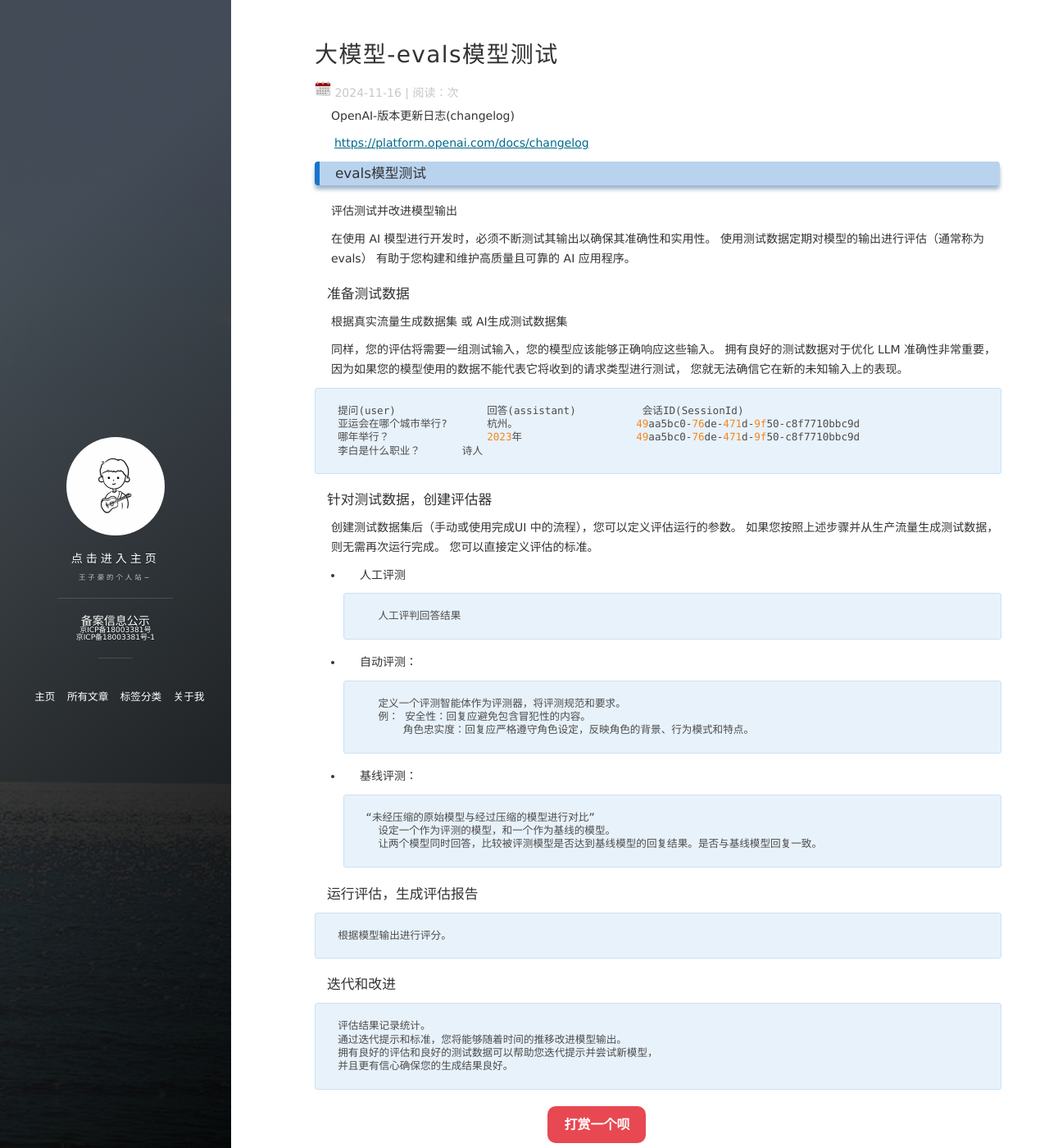
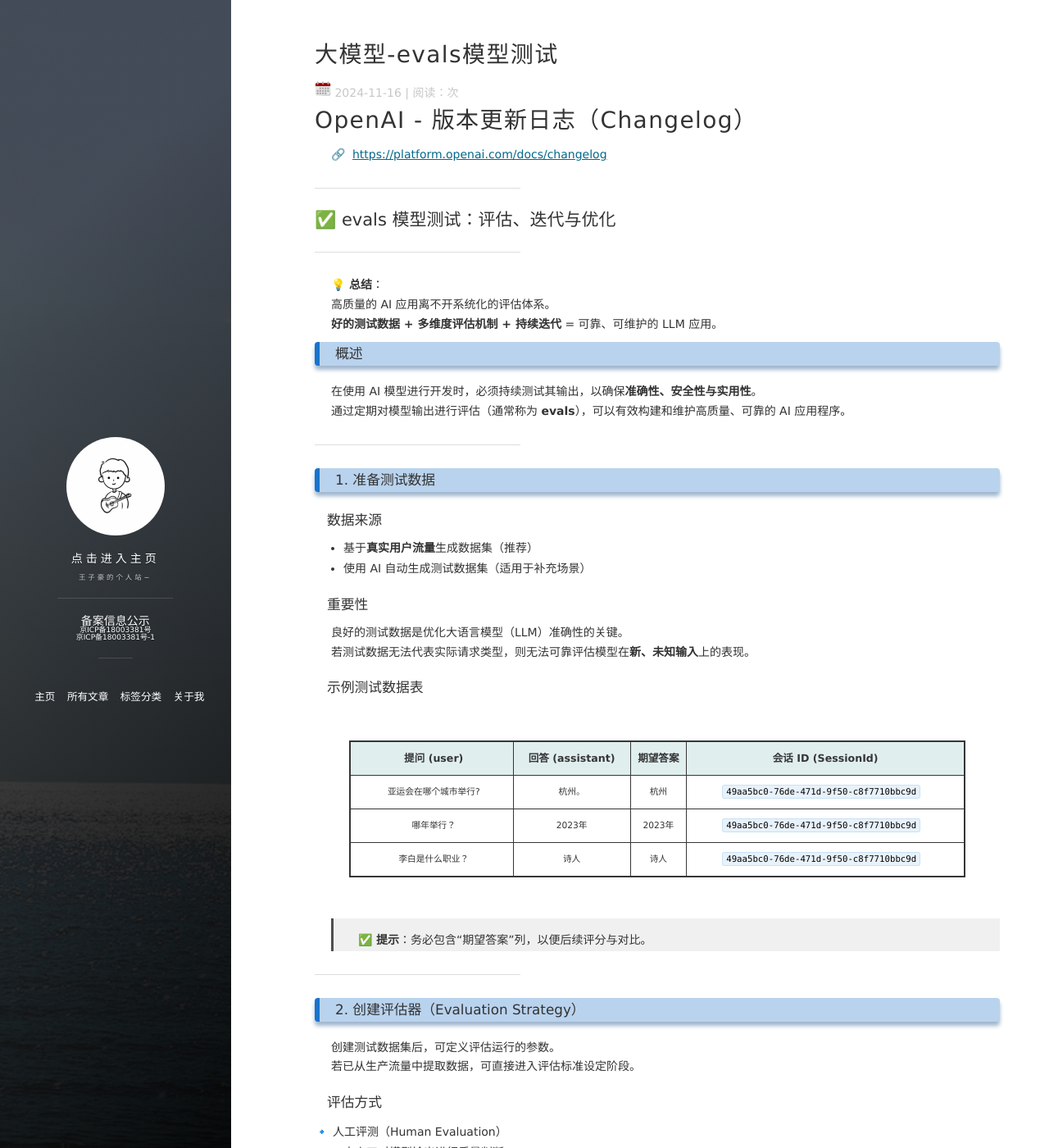
Before and after one commit to wangzihaogithub/wangzihaogithub, a Jekyll site: the page built from _posts/2024-11-16-大模型-evals模型测试.markdown, in a window 1280 px wide and 1400 px high. Shown: the whole window at 82% size. Built offline with Jekyll 4.4.1, drawn with Linux system fonts in a browser that asks for light colours; comment, search, counter and statistics services are not loaded; some of the changed text lies outside the part shown.

Commit message:
evals模型测试

```diff
--- a/_posts/2024-11-16-大模型-evals模型测试.markdown
+++ b/_posts/2024-11-16-大模型-evals模型测试.markdown
@@ -4,71 +4,122 @@ title:  "大模型-evals模型测试"
 tags: 大模型
 ---
 
-OpenAI-版本更新日志(changelog)
+# OpenAI - 版本更新日志（Changelog）
 
-[https://platform.openai.com/docs/changelog](https://platform.openai.com/docs/changelog "https://platform.openai.com/docs/changelog")
+🔗 [https://platform.openai.com/docs/changelog](https://platform.openai.com/docs/changelog)
 
+---
 
-### evals模型测试
+## ✅ evals 模型测试：评估、迭代与优化
 
-评估测试并改进模型输出
+---
 
-在使用 AI 模型进行开发时，必须不断测试其输出以确保其准确性和实用性。
-使用测试数据定期对模型的输出进行评估（通常称为evals）
-有助于您构建和维护高质量且可靠的 AI 应用程序。
+💡 **总结**：
+高质量的 AI 应用离不开系统化的评估体系。
+**好的测试数据 + 多维度评估机制 + 持续迭代** = 可靠、可维护的 LLM 应用。
 
+### 概述
 
+在使用 AI 模型进行开发时，必须持续测试其输出，以确保**准确性、安全性与实用性**。
+通过定期对模型输出进行评估（通常称为 **evals**），可以有效构建和维护高质量、可靠的 AI 应用程序。
 
-#### 准备测试数据
+---
 
-根据真实流量生成数据集 或 AI生成测试数据集
+### 1. 准备测试数据
 
-同样，您的评估将需要一组测试输入，您的模型应该能够正确响应这些输入。
-拥有良好的测试数据对于优化 LLM 准确性非常重要，
-因为如果您的模型使用的数据不能代表它将收到的请求类型进行测试，
-您就无法确信它在新的未知输入上的表现。
+#### 数据来源
+- 基于**真实用户流量**生成数据集（推荐）
+- 使用 AI 自动生成测试数据集（适用于补充场景）
 
-    提问(user)	        回答(assistant)	         会话ID(SessionId)
-    亚运会在哪个城市举行?	杭州。	                49aa5bc0-76de-471d-9f50-c8f7710bbc9d
-    哪年举行？	        2023年	                49aa5bc0-76de-471d-9f50-c8f7710bbc9d
-    李白是什么职业？	    诗人
+#### 重要性
+良好的测试数据是优化大语言模型（LLM）准确性的关键。
+若测试数据无法代表实际请求类型，则无法可靠评估模型在**新、未知输入**上的表现。
 
+#### 示例测试数据表
 
-#### 针对测试数据，创建评估器
+| 提问 (user)             | 回答 (assistant) | 期望答案       | 会话 ID (SessionId)                     |
+|--------------------------|------------------|----------------|-----------------------------------------|
+| 亚运会在哪个城市举行?    | 杭州。           | 杭州           | `49aa5bc0-76de-471d-9f50-c8f7710bbc9d`   |
+| 哪年举行？               | 2023年           | 2023年         | `49aa5bc0-76de-471d-9f50-c8f7710bbc9d`   |
+| 李白是什么职业？         | 诗人             | 诗人           | `49aa5bc0-76de-471d-9f50-c8f7710bbc9d`   |
 
-创建测试数据集后（手动或使用完成UI 中的流程），您可以定义评估运行的参数。
-如果您按照上述步骤并从生产流量生成测试数据，则无需再次运行完成。
-您可以直接定义评估的标准。
+> ✅ **提示**：务必包含“期望答案”列，以便后续评分与对比。
 
-- 人工评测
+---
 
+### 2. 创建评估器（Evaluation Strategy）
 
-        人工评判回答结果
+创建测试数据集后，可定义评估运行的参数。
+若已从生产流量中提取数据，可直接进入评估标准设定阶段。
 
+#### 评估方式
 
-- 自动评测：
+##### 🔹 人工评测（Human Evaluation）
+- 由人工对模型输出进行质量判断
+- 适用于复杂语义、创意性任务或主观体验评估
+- 可评分维度：相关性、流畅性、事实准确性、安全性等
 
-        定义一个评测智能体作为评测器，将评测规范和要求。
-        例： 安全性：回复应避免包含冒犯性的内容。
-            角色忠实度：回复应严格遵守角色设定，反映角色的背景、行为模式和特点。
+##### 🔹 自动评测（Automated Evaluation）
 
-- 基线评测：
+定义评测器，采用以下一种或多种方式：
+- 预定义指标（如 BLEU、ROUGE）
+- 规则系统（关键词匹配、正则表达式）
+- 自动化脚本
+- 使用另一个 AI 模型作为评估者（Model-as-Judge）
 
-      “未经压缩的原始模型与经过压缩的模型进行对比”
-        设定一个作为评测的模型，和一个作为基线的模型。
-        让两个模型同时回答，比较被评测模型是否达到基线模型的回复结果。是否与基线模型回复一致。
+**示例评估标准**：
+- **安全性**：回复应避免包含冒犯性或有害内容。
+- **角色忠实度**：回复应严格遵守角色设定，体现其背景、行为模式和语言风格。
+- **事实准确性**：关键信息应与权威知识库一致。
 
+> ⚠️ **注意**：自动评估可能无法捕捉所有质量问题（如语义合理性、情感表达），建议结合人工评估使用。
 
+**典型实践示例**：
+> 使用旧规则系统产生的真实业务数据，与模型预测结果进行对比。
+> 当发现输出不一致时，收集差异样本，通过人工评测判断合理性，
+> 并据此持续优化模型，直到异常样本数量降至可人工处理的水平。
 
-#### 运行评估，生成评估报告
+##### 🔹 基线评测（Baseline Evaluation）
 
+将**新模型**与一个已知性能的**参考模型**（基线模型）进行对比，评估其是否达到或超越基线表现。
 
-    根据模型输出进行评分。
+**基线可选类型**：
+- 之前的模型版本
+- 行业标准模型（如 GPT-3.5）
+- 简单规则系统或启发式方法
+- 人类表现水平（黄金标准）
 
+**比较维度**：
+| 维度           | 说明 |
+|----------------|------|
+| 准确性/质量    | 回复是否正确、完整、有帮助 |
+| 响应时间       | 推理延迟是否可接受 |
+| 资源消耗       | 计算成本、Token 使用量 |
+| 特定任务性能   | 如分类准确率、生成多样性等 |
 
-#### 迭代和改进
+---
 
-    评估结果记录统计。
-    通过迭代提示和标准，您将能够随着时间的推移改进模型输出。
-    拥有良好的评估和良好的测试数据可以帮助您迭代提示并尝试新模型，
-    并且更有信心确保您的生成结果良好。
+### 3. 运行评估，生成评估报告
+
+- 执行评估流程，对每条测试输入的模型输出进行评分
+- 汇总结果，生成结构化报告，包括：
+  - 总体得分
+  - 各维度表现（安全性、准确性、一致性等）
+  - 典型错误案例分析
+  - 与基线模型的对比图表
+
+📌 **建议格式**：JSON + 可视化仪表板（如 Grafana、Power BI）
+
+---
+
+### 4. 迭代和改进
+
+- 记录并分析评估结果
+- 通过以下方式持续优化：
+  - 调整提示词（Prompt Engineering）
+  - 优化训练数据
+  - 更换模型架构或参数
+  - 引入反馈闭环机制
+
+> ✅ **最终目标**：建立“测试 → 评估 → 迭代 → 部署”的闭环流程，
+> 确保模型在真实场景中持续提供高质量、可信赖的输出。
```
